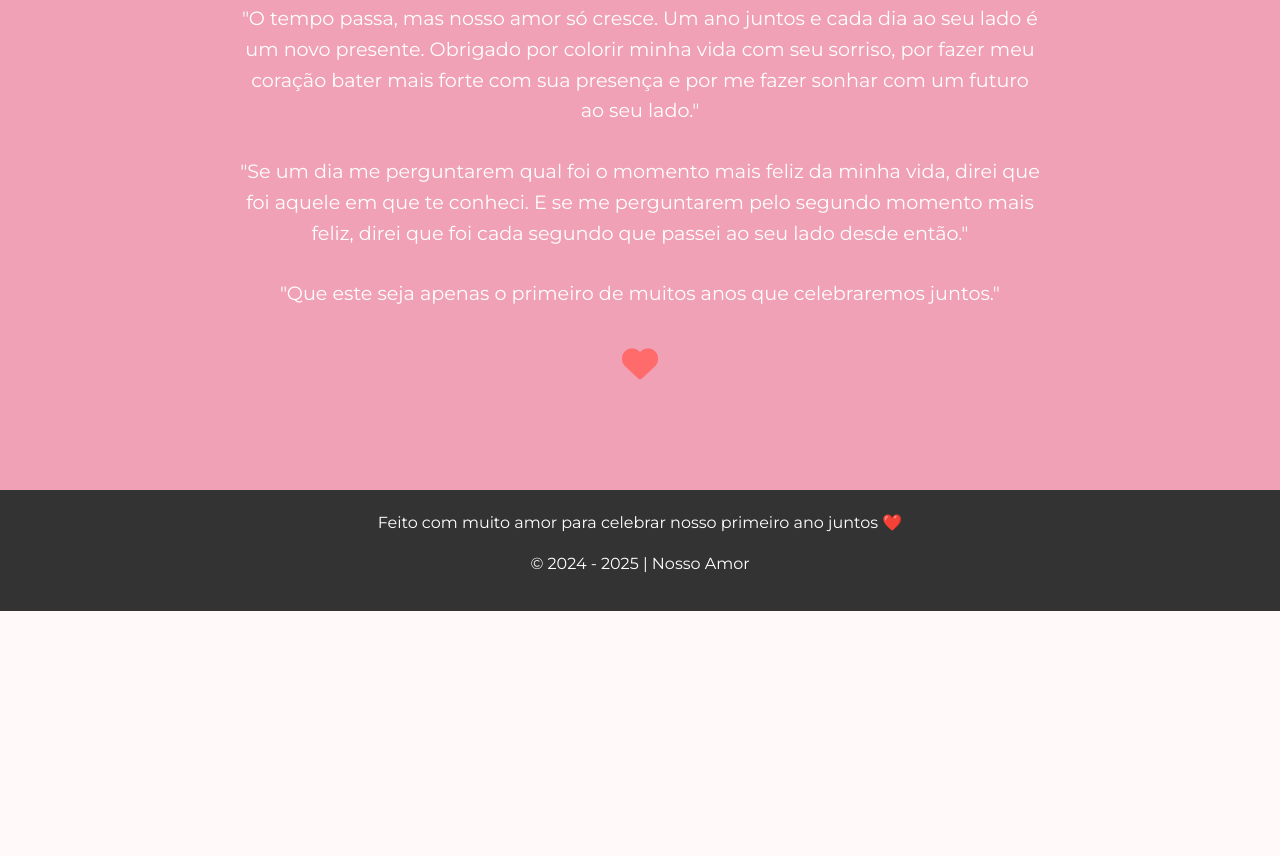
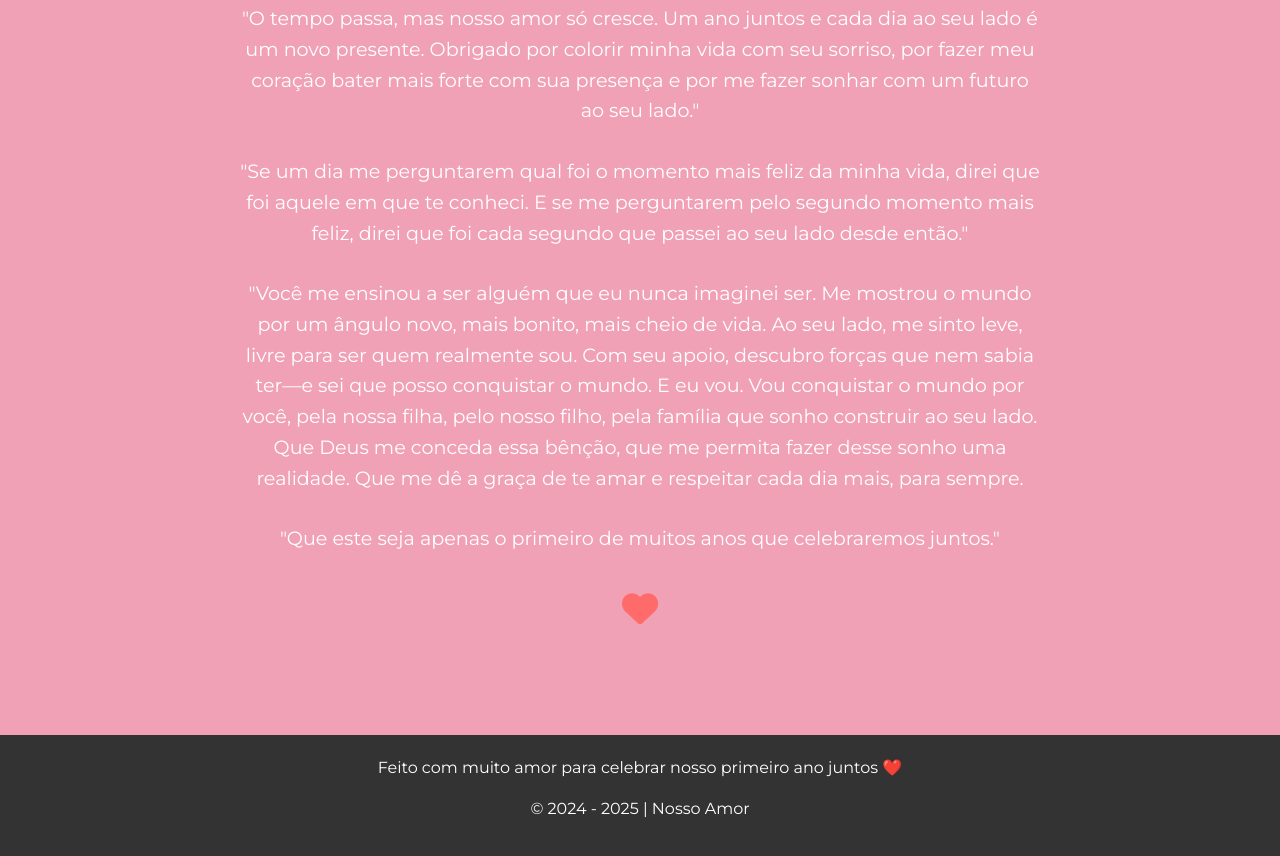
Before and after one commit to gustacoutinho/aniversario-namoro-1ano, a plain HTML site: page index.html in a window 1280 px wide. Shown: the part 7634-8490 px from the top of the page. Before the commit the page ends 8245 px from the top, so only its background shows below. Drawn offline with nearby package versions, Linux system fonts and the light colour scheme.

Commit message:
alteracao mensagem

```diff
--- a/index.html
+++ b/index.html
@@ -397,6 +397,9 @@
         <h2>De Mim Para Você</h2>
         <p>"O tempo passa, mas nosso amor só cresce. Um ano juntos e cada dia ao seu lado é um novo presente. Obrigado por colorir minha vida com seu sorriso, por fazer meu coração bater mais forte com sua presença e por me fazer sonhar com um futuro ao seu lado."</p>
         <p>"Se um dia me perguntarem qual foi o momento mais feliz da minha vida, direi que foi aquele em que te conheci. E se me perguntarem pelo segundo momento mais feliz, direi que foi cada segundo que passei ao seu lado desde então."</p>
+        <p> "Você me ensinou a ser alguém que eu nunca imaginei ser. Me mostrou o mundo por um ângulo novo, mais bonito, mais cheio de vida. Ao seu lado, me sinto leve, livre para ser quem realmente sou. Com seu apoio, descubro forças que nem sabia ter—e sei que posso conquistar o mundo.
+          E eu vou. Vou conquistar o mundo por você, pela nossa filha, pelo nosso filho, pela família que sonho construir ao seu lado.
+          Que Deus me conceda essa bênção, que me permita fazer desse sonho uma realidade. Que me dê a graça de te amar e respeitar cada dia mais, para sempre.</p>
         <p>"Que este seja apenas o primeiro de muitos anos que celebraremos juntos."</p>
         <div class="heart-icon">
           <i class="fas fa-heart"></i>
--- a/script.js
+++ b/script.js
@@ -153,7 +153,7 @@ $(document).ready(function () {
   var places = [
     { name: 'Castilhos - Nosso Primeiro Encontro 😎', lat: -20.431033, lng: -54.607976, description: 'No aniverário do Alessandro. "Na casa da sua prima 😂"' },
     { name: 'Sésamo - Água com gás, Gelato e Café 🍦', lat: -20.453806, lng: -54.597290, description: 'Onde tomamos nosso primeiro sorvete, você me pagou meu primeiro café e eu descobri que você odiava agua com gás!' },
-    { name: 'Parque das Nações - O vestidinho azul 🥥', lat: -20.456037, lng: -54.572573, description: 'Nossa Primeira Água de coco' },
+    { name: 'Parque das Nações - O vestidinho azul 🥥', lat: -20.456037, lng: -54.572573, description: 'Nossa Primeira Água de coco. Aqui você me contou sobre seu amor por arquitetura e bem aqui eu conheci a grande profissional que você é e que você vai se tornar!' },
     { name: 'AP - Sambarilove 😈', lat: -20.509166, lng: -54.611759, description: 'A primeira vez que pisei na sua cabeça' },
     { name: 'Picadinho - Nosso Primeiro Beijo 💋', lat: -20.443153, lng: -54.597334, description: 'Aqui eu vi que você já era louca por mim' },
     { name: 'Feira Central - Nosso Primeiro Sobá 🍜', lat: -20.452168, lng: -54.620517, description: 'Soba não tem graça, mas você é uma gracinha...Pagou até a conta 💸' },
@@ -176,19 +176,19 @@ $(document).ready(function () {
   });
 
   let playlist = [
+    { name: "93 Million Miles - Jason Mraz", url: "./musicas/Jason Mraz - 93 Million Miles.mp3" },
+    { name: "Perfect - Ed Sheeran", url: "./musicas/Ed Sheeran - Perfect (Official Music Video).mp3" },
+    { name: "Ponto Fraco", url: "./musicas/Ponto Fraco.mp3" },
+    { name: "Ai Já Era - Jorge & Mateus", url: "./musicas/Jorge & Mateus - Ai Já Era - [Novo DVD Live in London] - (Clipe Oficial).mp3" },
+    { name: "Make It Rain - Foy Vance", url: "./musicas/Foy Vance -Make It Rain.mp3" },
     { name: "All of Me - John Legend", url: "./musicas/John Legend - All of Me.mp3" },
-    { name: "Ai Já Era - Jorge & Mateus", url: "./musicas/Jorge & Mateus - Ai Já Era - [Novo DVD Live in London] - (Clipe Oficial).mp3" },
-    { name: "Ponto Fraco", url: "./musicas/Ponto Fraco.mp3" },
-    { name: "Perfect - Ed Sheeran", url: "./musicas/Ed Sheeran - Perfect (Official Music Video).mp3" },
-    { name: "Make It Rain - Foy Vance", url: "./musicas/Foy Vance -Make It Rain.mp3" },
+    { name: "Would You Go With Me - Josh Turner", url: "./musicas/Josh Turner - Would You Go With Me.mp3" },
     { name: "Amor Não é Jogo de Azar - Jorge & Mateus", url: "./musicas/Jorge & Mateus - Amor Não é Jogo de Azar - [DVD Ao Vivo Em Goiânia] - (Clipe Oficial).mp3" },
     { name: "Quando Você Some - Victor & Leo", url: "./musicas/Victor & Leo - Quando Você Some (Ao Vivo).mp3" },
     { name: "Ela É Demais - Rick & Renner", url: "./musicas/Rick & Renner - Ela É Demais.mp3" },
     { name: "The Time Of My Life - Bill Medley & Jennifer Warnes", url: "./musicas/Bill Medley, Jennifer Warnes - The Time Of My Life .mp3" },
-    { name: "93 Million Miles - Jason Mraz", url: "./musicas/Jason Mraz - 93 Million Miles.mp3" },
     { name: "Lose Control - Teddy Swims", url: "./musicas/Teddy Swims - Lose Control.mp3" },
     { name: "I'm Yours - Jason Mraz", url: "./musicas/Jason Mraz - I'm Yours.mp3" },
-    { name: "Would You Go With Me - Josh Turner", url: "./musicas/Josh Turner - Would You Go With Me.mp3" },
     { name: "Jason Mraz", url: "./musicas/Jason Mraz.mp3" }
   ];
 
```
